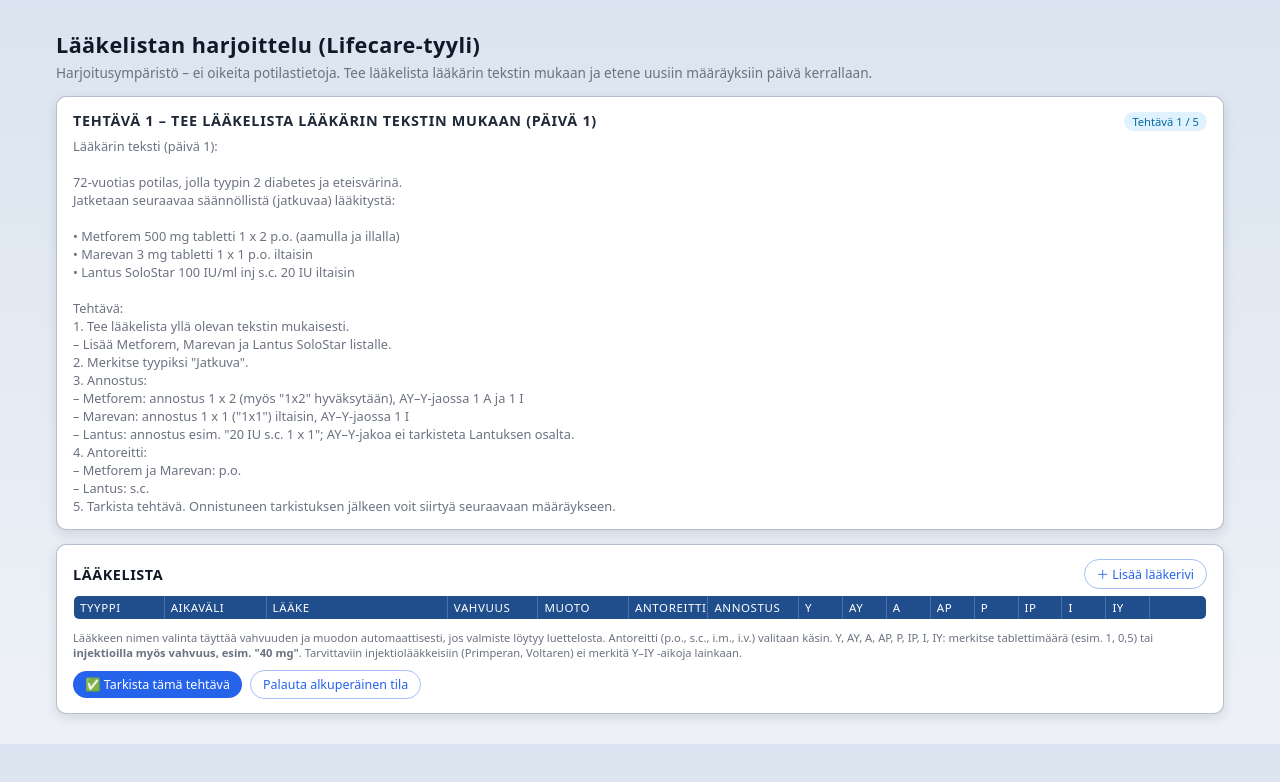
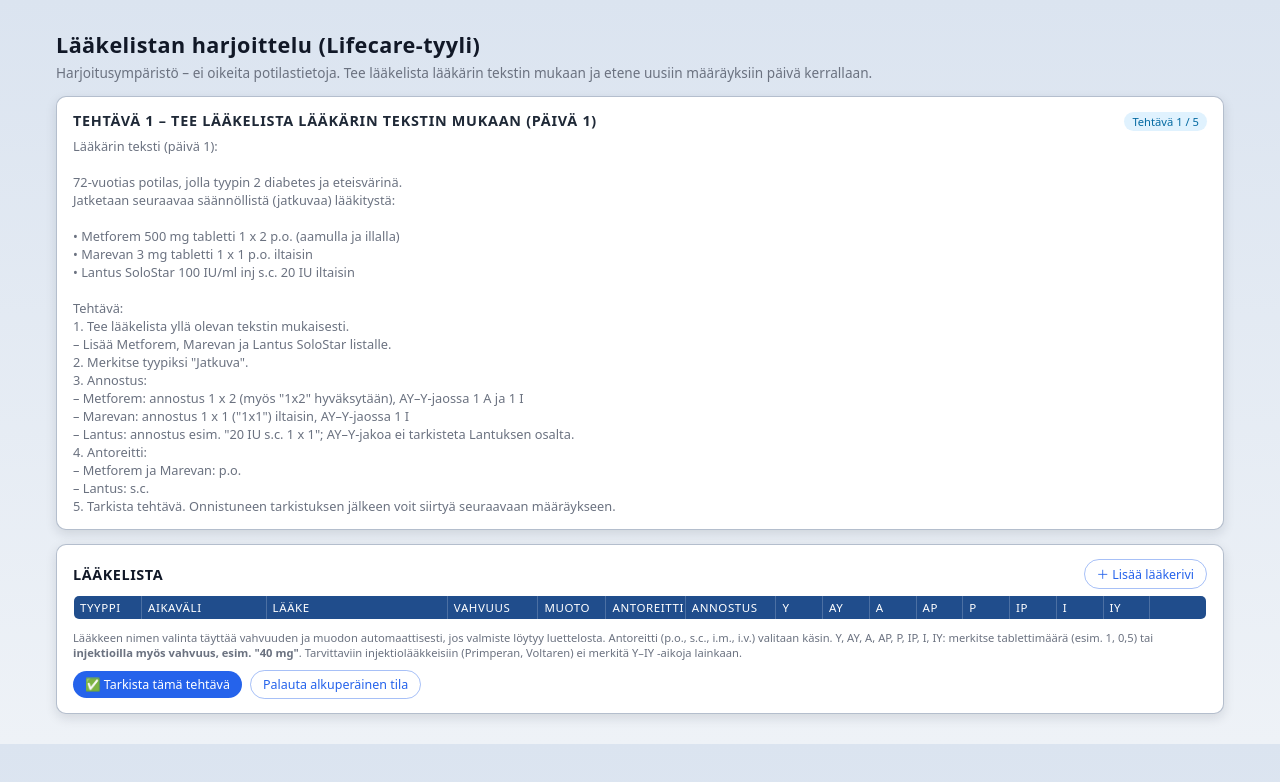
Before and after one commit to janzku23/GonaNurse, a plain HTML site: page index.html in a window 1280 px wide. Drawn offline with Linux system fonts and the light colour scheme.

Commit message:
Update index.html

```diff
--- a/index.html
+++ b/index.html
@@ -325,11 +325,11 @@
         <table id="med-table">
           <thead>
             <tr>
-              <th style="width: 8%;">Tyyppi</th>
-              <th style="width: 9%;">Aikaväli</th>
+              <th style="width: 6%;">Tyyppi</th>
+              <th style="width: 11%;">Aikaväli</th>
               <th style="width: 16%;">Lääke</th>
               <th style="width: 8%;">Vahvuus</th>
-              <th style="width: 8%;">Muoto</th>
+              <th style="width: 6%;">Muoto</th>
               <th style="width: 7%;">Antoreitti</th>
               <th style="width: 8%;">Annostus</th>
               <th title="Y: 00.00–02.59">Y</th>
```
